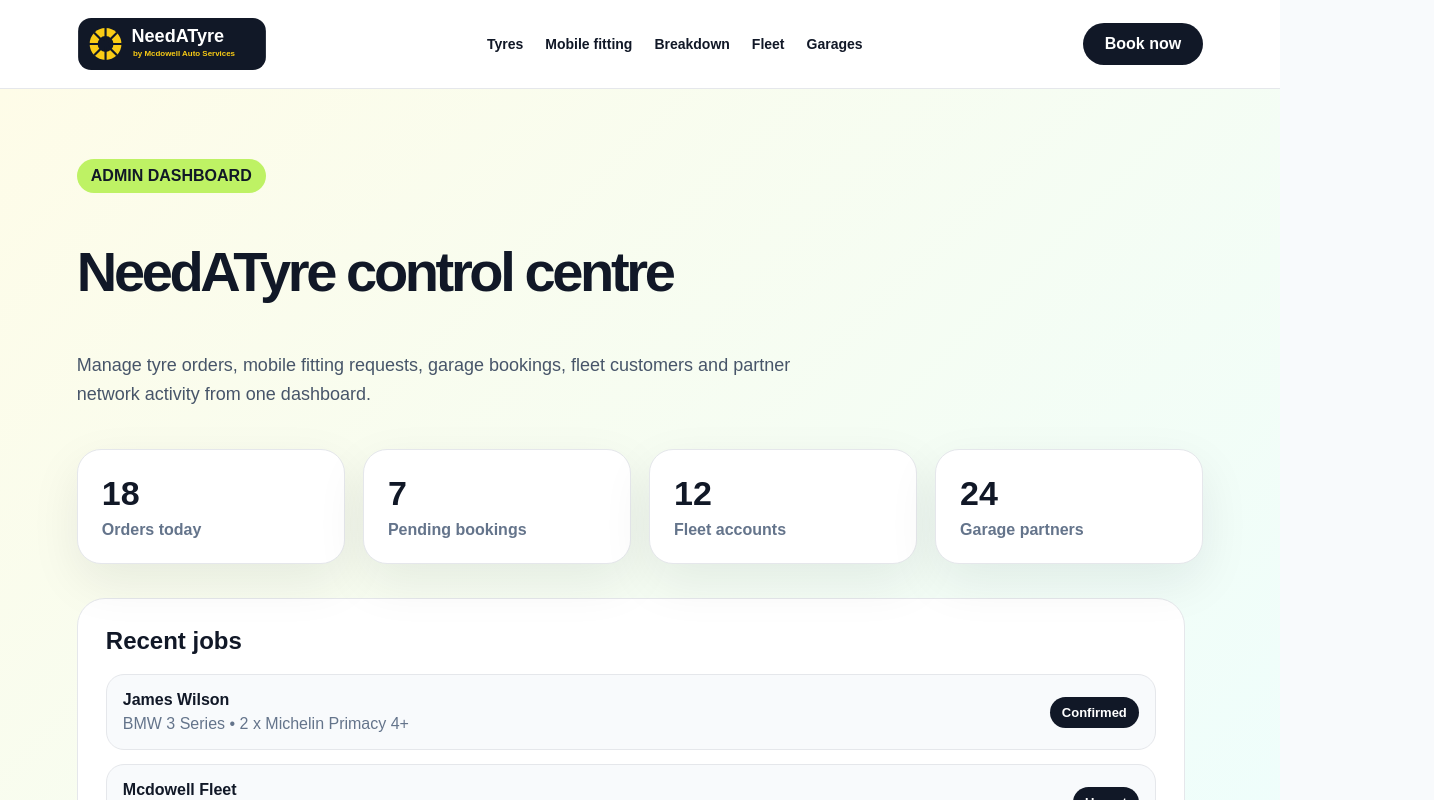
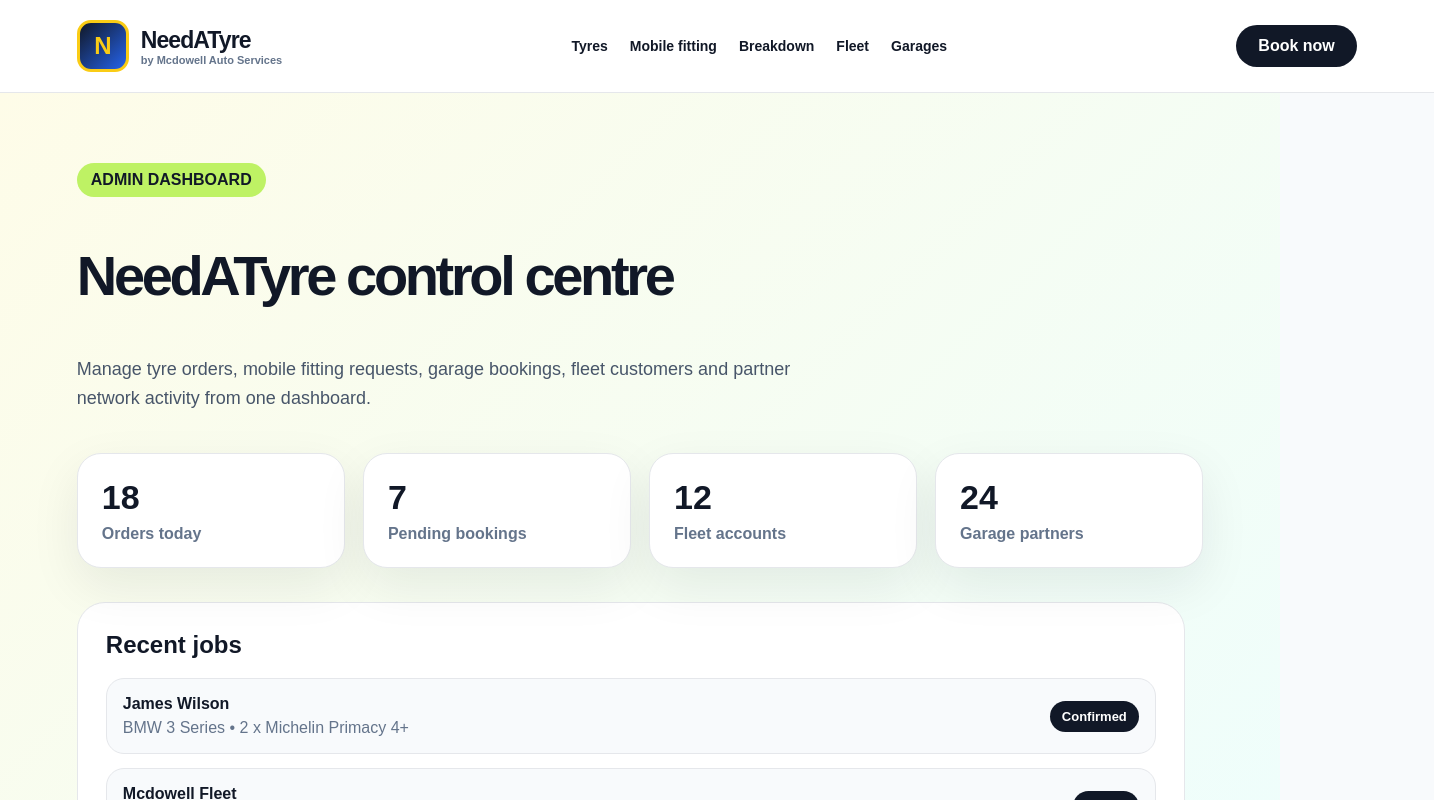
Before and after one commit to mcdowellautoservices/needatyre-platform, a Next.js app: page /admin in a window 1280 px wide. Shown: the top 800 px of the page, 1434 px wide, since content can reach past the window. Built offline with nearby package versions, Linux system fonts and the light colour scheme.

Commit message:
Upgrade header branding

```diff
--- a/src/components/Header.tsx
+++ b/src/components/Header.tsx
@@ -1,47 +1,95 @@
-import Image from "next/image";
 import Link from "next/link";
 
 export function Header() {
   return (
-    <header style={styles.header}>
-      <Link href="/" style={styles.logoWrap}>
-        <Image src="/logo.svg" alt="NeedATyre" width={190} height={52} priority />
+    <header style={header}>
+      <Link href="/" style={brand}>
+        <div style={logoMark}>N</div>
+        <div>
+          <strong style={logoText}>NeedATyre</strong>
+          <span style={logoSub}>by Mcdowell Auto Services</span>
+        </div>
       </Link>
-      <nav style={styles.nav}>
-        <Link href="/tyres" style={styles.navLink}>Tyres</Link>
-        <Link href="/mobile-fitting" style={styles.navLink}>Mobile fitting</Link>
-        <Link href="/breakdown" style={styles.navLink}>Breakdown</Link>
-        <Link href="/fleet" style={styles.navLink}>Fleet</Link>
-        <Link href="/garages" style={styles.navLink}>Garages</Link>
+
+      <nav style={nav}>
+        <Link href="/tyres" style={navLink}>Tyres</Link>
+        <Link href="/mobile-fitting" style={navLink}>Mobile fitting</Link>
+        <Link href="/breakdown" style={navLink}>Breakdown</Link>
+        <Link href="/fleet" style={navLink}>Fleet</Link>
+        <Link href="/garages" style={navLink}>Garages</Link>
       </nav>
-      <Link href="/booking" style={styles.cta}>Book now</Link>
+
+      <Link href="/booking" style={button}>Book now</Link>
     </header>
   );
 }
 
-const styles: Record<string, React.CSSProperties> = {
-  header: {
+const header: React.CSSProperties = {
+  width: "100%",
+  padding: "20px 6%",
   display: "flex",
   alignItems: "center",
   justifyContent: "space-between",
   gap: 20,
-    padding: "18px 6%",
-    background: "rgba(255,255,255,.94)",
+  background: "rgba(255,255,255,0.94)",
   borderBottom: "1px solid #e5e7eb",
   position: "sticky",
   top: 0,
-    zIndex: 20,
-    flexWrap: "wrap"
-  },
-  logoWrap: { display: "inline-flex" },
-  nav: { display: "flex", gap: 22, flexWrap: "wrap" },
-  navLink: { color: "#111827", textDecoration: "none", fontWeight: 800, fontSize: 14 },
-  cta: {
+  zIndex: 50,
+};
+
+const brand: React.CSSProperties = {
+  display: "flex",
+  alignItems: "center",
+  gap: 12,
+  color: "#111827",
+  textDecoration: "none",
+};
+
+const logoMark: React.CSSProperties = {
+  width: 46,
+  height: 46,
+  borderRadius: 14,
+  background: "linear-gradient(135deg,#111827,#2563eb)",
+  color: "#facc15",
+  display: "grid",
+  placeItems: "center",
+  fontWeight: 900,
+  fontSize: 24,
+  border: "3px solid #facc15",
+};
+
+const logoText: React.CSSProperties = {
+  display: "block",
+  fontSize: 23,
+  letterSpacing: "-0.04em",
+};
+
+const logoSub: React.CSSProperties = {
+  display: "block",
+  fontSize: 11,
+  color: "#64748b",
+  fontWeight: 700,
+};
+
+const nav: React.CSSProperties = {
+  display: "flex",
+  gap: 22,
+  flexWrap: "wrap",
+};
+
+const navLink: React.CSSProperties = {
+  color: "#111827",
+  textDecoration: "none",
+  fontWeight: 800,
+  fontSize: 14,
+};
+
+const button: React.CSSProperties = {
   background: "#111827",
-    color: "#fff",
-    textDecoration: "none",
+  color: "white",
   padding: "12px 22px",
   borderRadius: 999,
-    fontWeight: 900
-  }
+  textDecoration: "none",
+  fontWeight: 900,
 };
```
Lines whose indentation alone changed are shown as unchanged.
